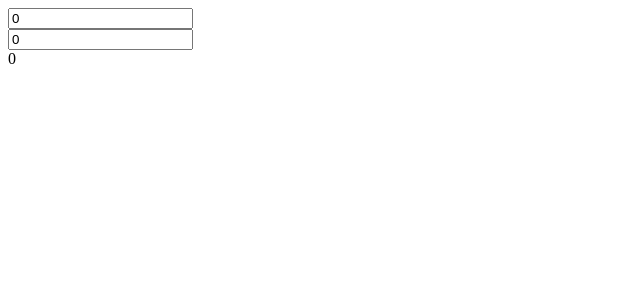
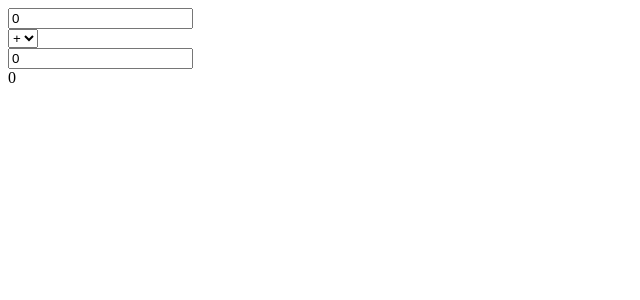
Before and after one commit to omar2004712/calculator-react, a React (Create React App) app: page / in a window 1280 px wide. Shown: the top 300 px of the page, without its empty margins (0-640 px from the left). Built offline with nearby package versions, Linux system fonts and the light colour scheme.

Commit message:
build: built the operation component

```diff
--- a/src/components/App.js
+++ b/src/components/App.js
@@ -1,6 +1,7 @@
 import React from 'react';
 import NumberSlot from './NumberSlot';
 import Result from './Result';
+import Operation from './Operation';
 
 // eslint-disable-next-line react/prefer-stateless-function
 class App extends React.Component {
@@ -13,8 +14,14 @@ class App extends React.Component {
   };
 
   onEquationChange = (e) => {
-    // fix NaN bug set 0 as default value
-    const update = { [e.target.id]: parseFloat(e.target.value || 0) };
+    const update = {};
+
+    if (e.target.id === 'operation') {
+      update[e.target.id] = e.target.value;
+    } else {
+      // fix NaN bug set 0 as default value
+      update[e.target.id] = parseFloat(e.target.value || 0);
+    }
 
     this.setState(update, this.operate);
   };
@@ -49,6 +56,7 @@ class App extends React.Component {
         defaultValue={0}
         onChange={this.onEquationChange}
       />
+      <Operation id="operation" onChange={this.onEquationChange} />
       <NumberSlot
         id="number2"
         defaultValue={0}
--- /dev/null
+++ b/src/components/Operation.js
@@ -0,0 +1,12 @@
+import React from 'react';
+
+export default function Operation(props) {
+  return (
+    <select id={props.id} onChange={props.onChange}>
+      <option value="add">+</option>
+      <option value="subtract">-</option>
+      <option value="multiply">x</option>
+      <option value="divide">/</option>
+    </select>
+  );
+}
```
